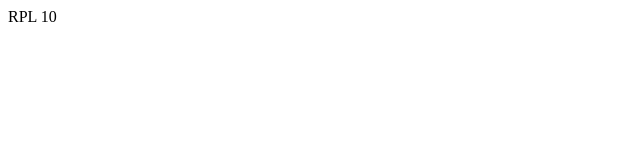
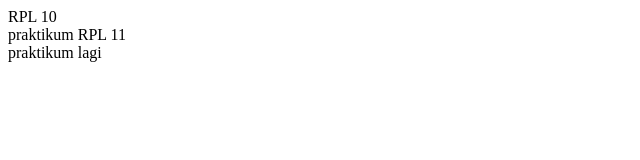
Before and after one commit to Zankimen/git, a plain HTML site: page index.html in a window 1280 px wide. Shown: the whole page, without its empty margins (0-640 px from the left). Drawn offline with Linux system fonts and the light colour scheme.

Commit message:
Second Commit

```diff
--- a/index.html
+++ b/index.html
@@ -9,5 +9,7 @@
     <div>
         RPL 10
     </div>
+    <div> praktikum RPL 11</div>
+    <div> praktikum lagi </div>
 </body>
 </html>
```
